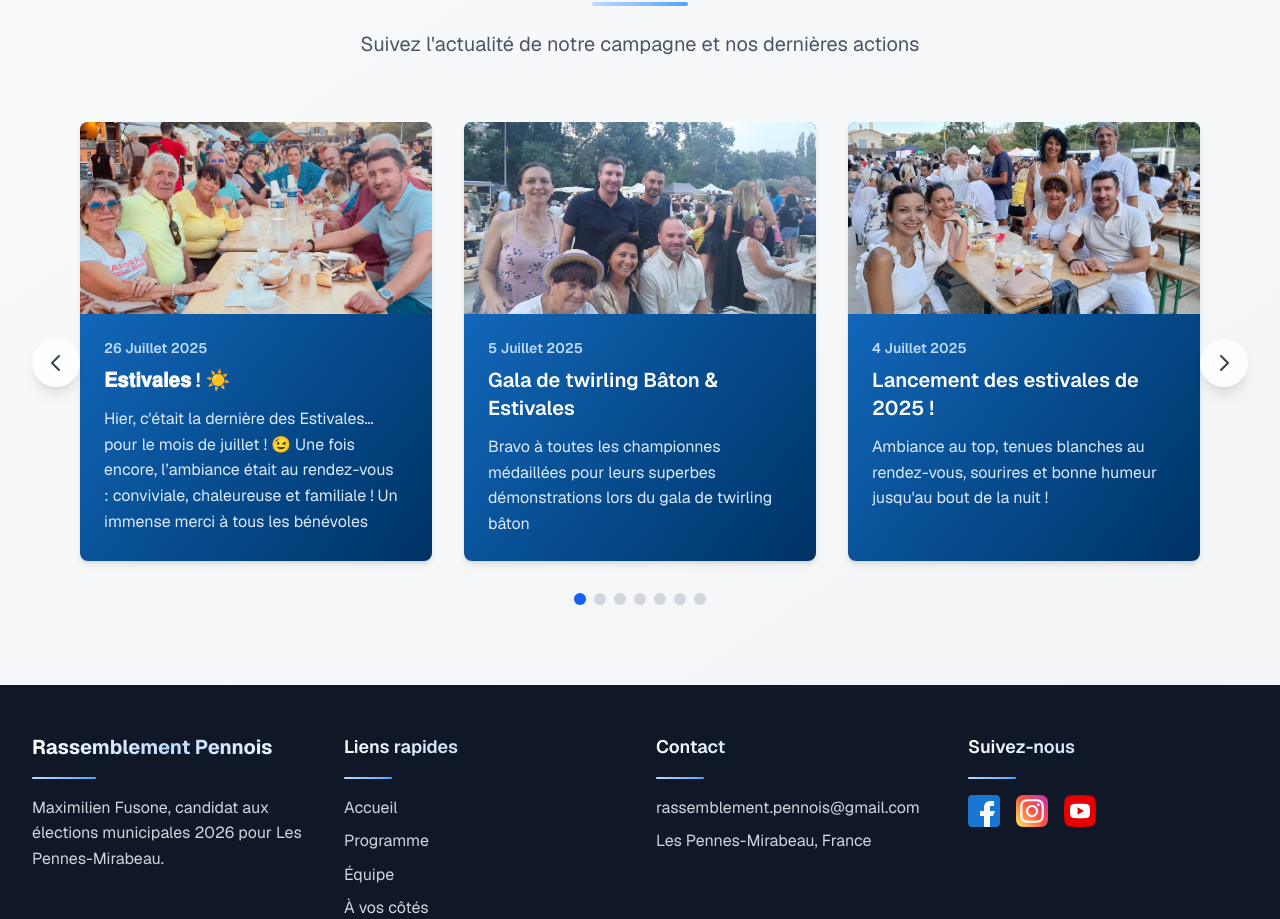
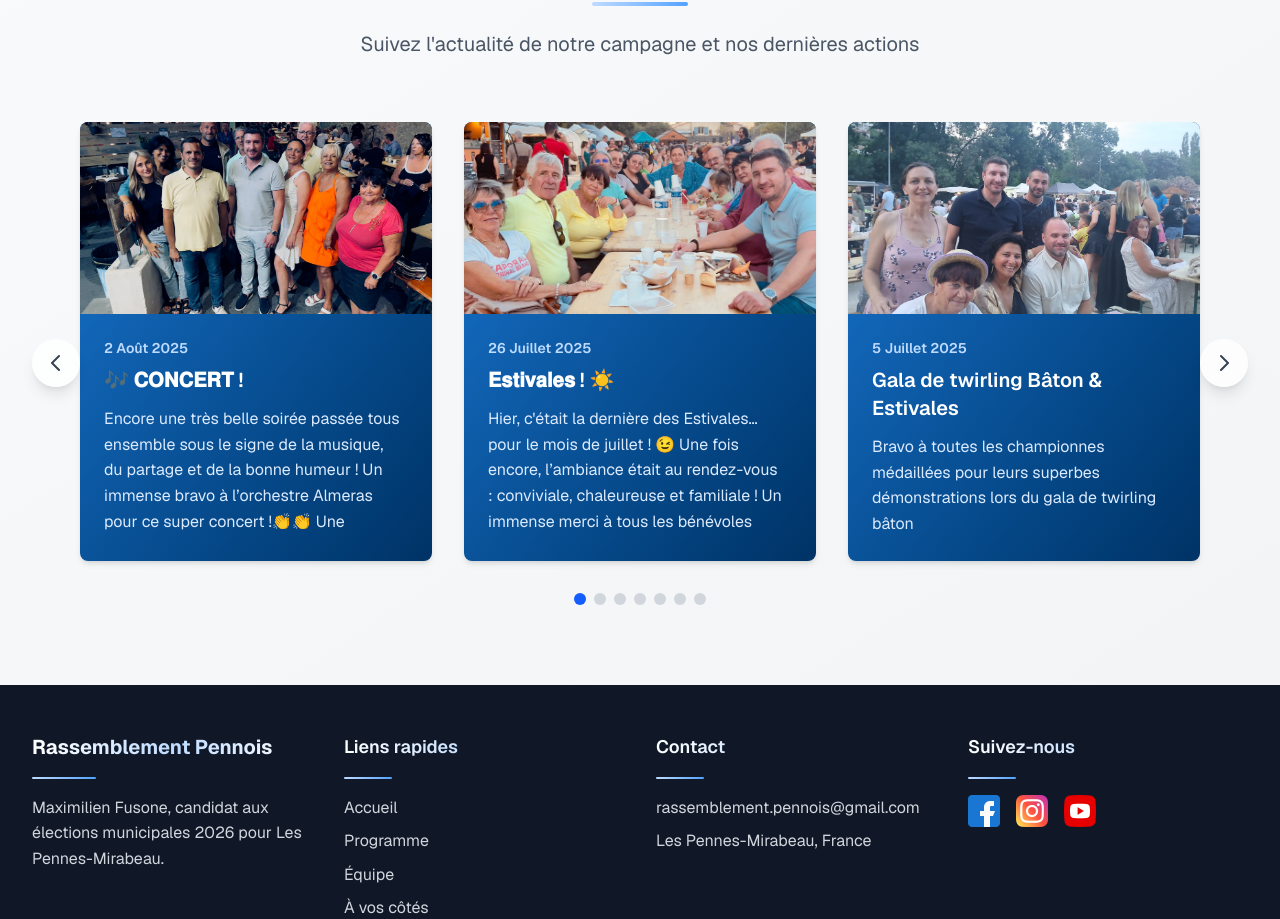
Before and after one commit to Antonybyrt/Rassemblement-Pennois, a Next.js app: page / in a window 1280 px wide. Shown: the part 2179-3098 px from the top of the page. Built offline with nearby package versions, Linux system fonts and the light colour scheme.

Commit message:
add data

```diff
--- a/src/data/AVosCotesData.ts
+++ b/src/data/AVosCotesData.ts
@@ -6,6 +6,12 @@ export interface NewsItem {
 }
 
 export const news: NewsItem[] = [
+  {
+    date:"2 Août 2025",
+    title: "🎶 𝐂𝐎𝐍𝐂𝐄𝐑𝐓 !",
+    description: "Encore une très belle soirée passée tous ensemble sous le signe de la musique, du partage et de la bonne humeur ! Un immense bravo à l’orchestre Almeras pour ce super concert !👏👏 Une ambiance à la fois familiale et festive, comme on les aime ! 🙏 Un grand merci à nos  commerçants pour leur participation :  🍻 Yvan – Bar Le Provençal 🍕 Yvan et Fabrice - La cloche d'or 🥖 Eric – Le Meunier des Pennes 🍹 Jean-Luc – Bar O'Cadenaux 🍕  Jeannine et Jean-Marc - Pizza Cécilia  👏 Sans oublier nos services culture, technique et nos policiers municipaux pour leur présence et leur engagement.",
+    image: "/Samedi-2-Aout-2025.jpg"
+  },
   {
     date:"26 Juillet 2025",
     title: "𝐄𝐬𝐭𝐢𝐯𝐚𝐥𝐞𝐬 ! ☀️",
```
Also changed, not shown: public/Samedi-2-Aout-2025.jpg (added), 1 other file (tests, documents, lock files or other folders).
